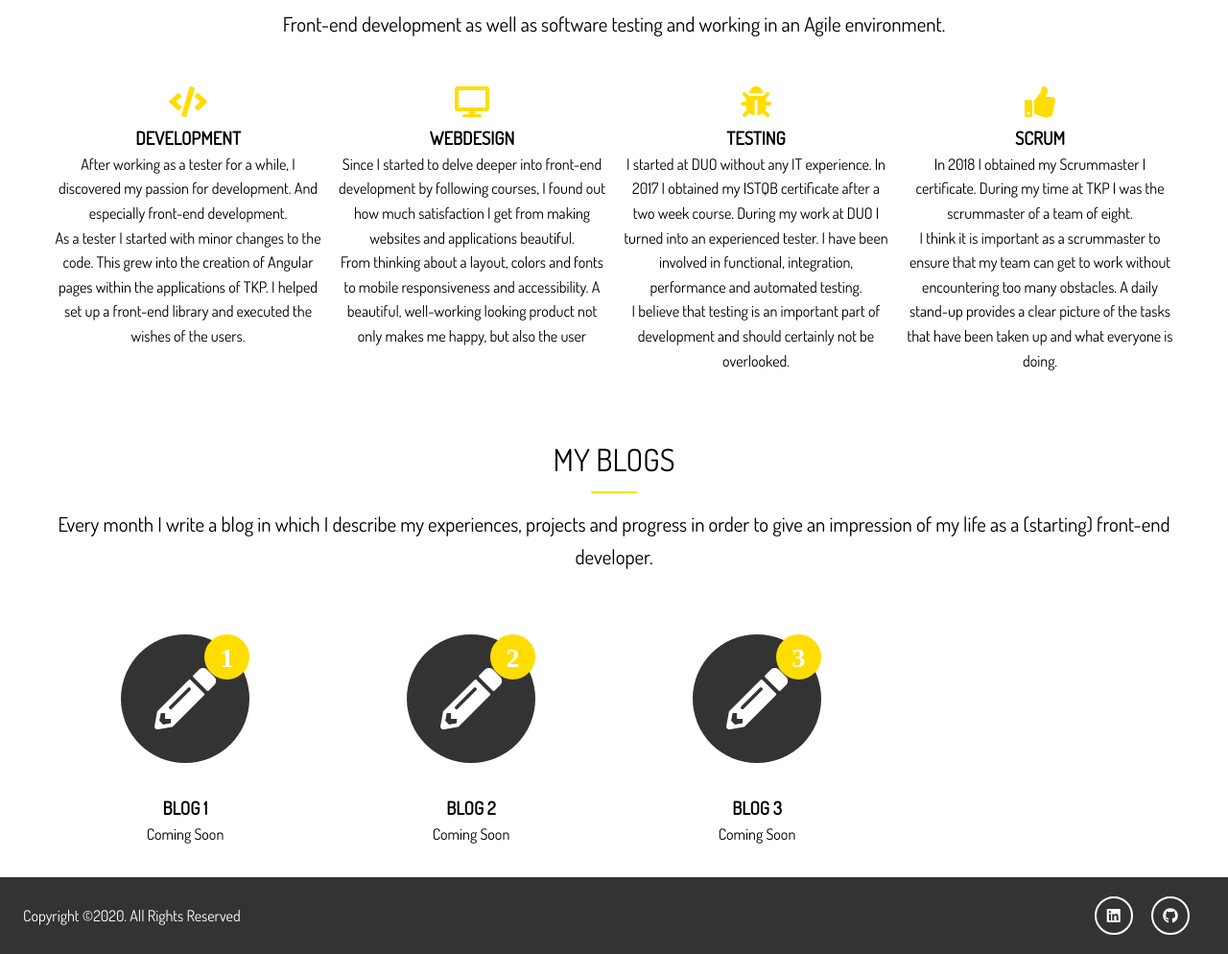
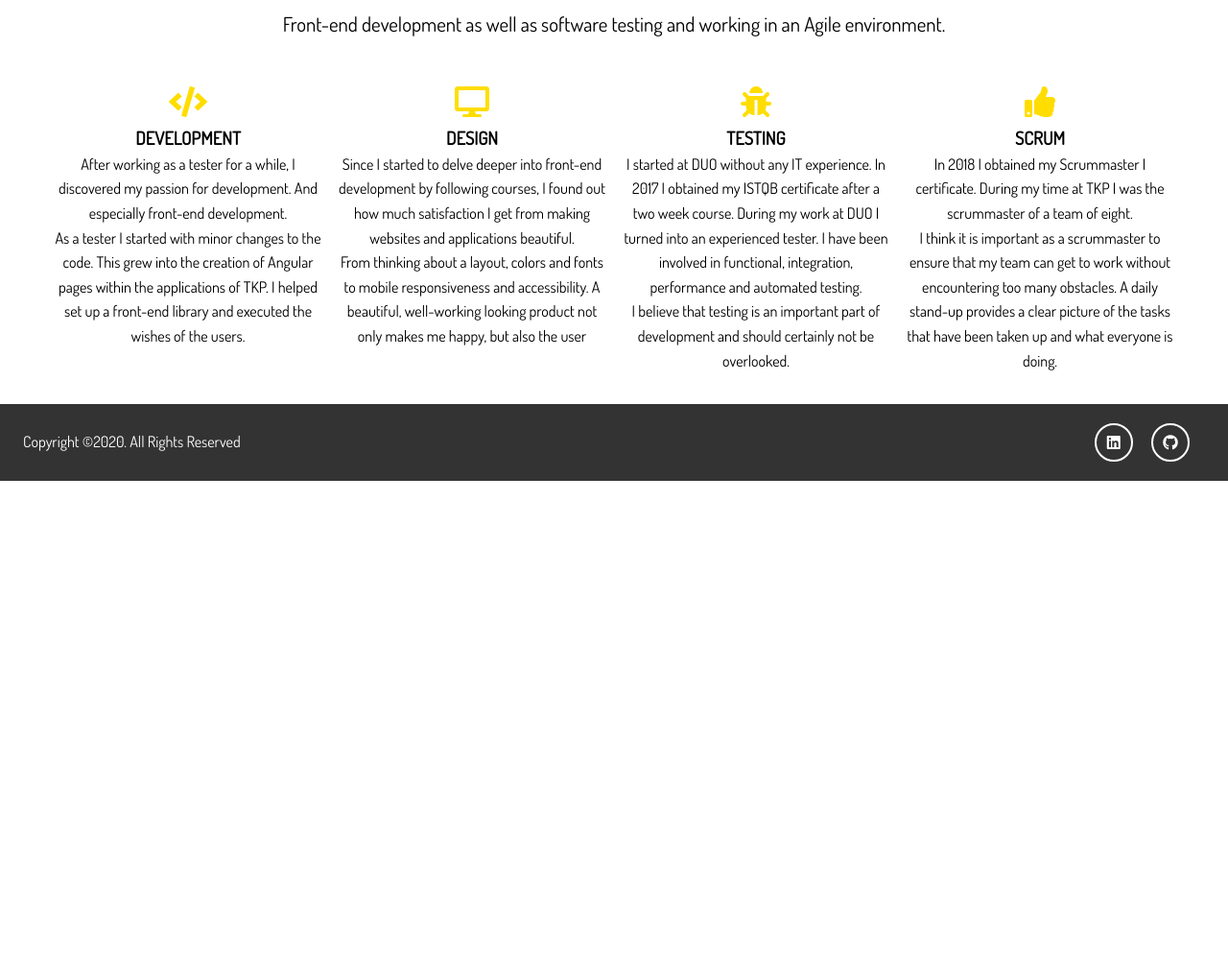
Before and after one commit to IlonaRus/Portfolio-Website, a website: page dist/index.html in a window 1280 px wide. Shown: the part 900-1894 px from the top of the page at 96% size. After the commit the page ends 1401 px from the top, so only its background shows below. Drawn offline with nearby package versions, Linux system fonts and the light colour scheme.

Commit message:
Commented out the blog section

```diff
--- a/dist/index.html
+++ b/dist/index.html
@@ -50,7 +50,7 @@
         </div>
         <div>
           <i class="fas fa-desktop fa-2x"></i>
-          <h3>Webdesign</h3>
+          <h3>Design</h3>
           <p>
             Since I started to delve deeper into front-end development by following courses, I found out how much satisfaction I get from making websites and applications beautiful.<br>
             From thinking about a layout, colors and fonts to mobile responsiveness and accessibility. A beautiful, well-working looking product not only makes me happy, but also the user</p>
@@ -74,7 +74,7 @@
   </section>
 
   <!-- Section C: Process -->
-  <section id="home-c" class="text-center py-2">
+  <!-- <section id="home-c" class="text-center py-2">
     <div class="container">
       <h2 class="section-title">
         My Blogs
@@ -105,7 +105,7 @@
         </div>
       </div>
     </div>
-  </section>
+  </section> -->
 
   <!-- Footer -->
   <footer id="main-footer">
```
